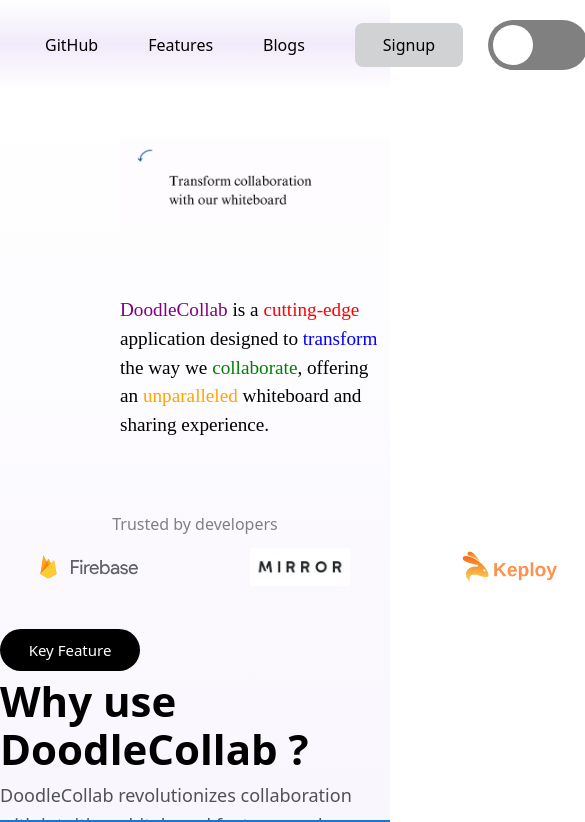
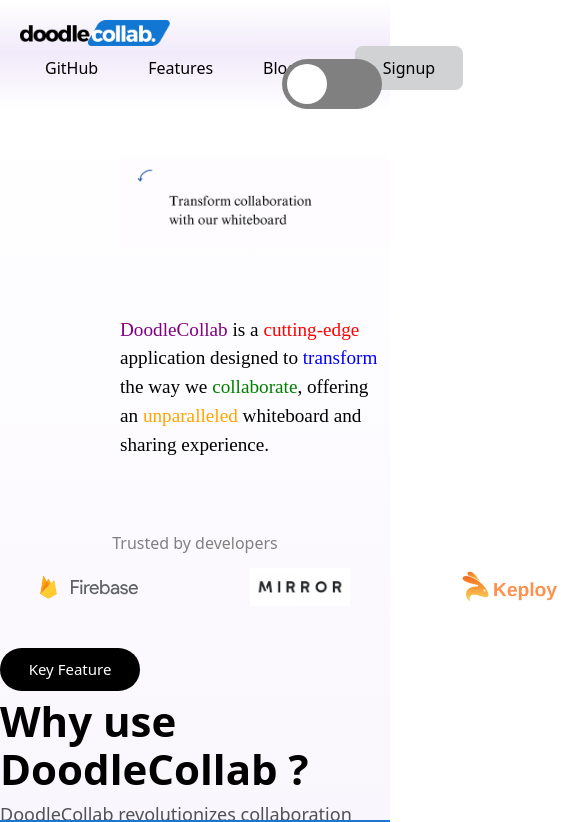
Before and after one commit to WikiPortal/DoodleCollab, a React (Vite) app: page / in a window 390 px wide. Shown: the top 822 px of the page, 585 px wide, since content can reach past the window. Built offline with nearby package versions, Linux system fonts and the light colour scheme.

Commit message:
resolved nav bar

```diff
--- a/src/constants/Navbar/navbar.css
+++ b/src/constants/Navbar/navbar.css
@@ -107,3 +107,18 @@
   width: 60px;
 
 }
+@media screen and (max-width: 600px) {
+  .navbar {
+    float: none;
+    display: block;
+    width: 100%;
+    text-align: left;
+
+  }
+  .nav-toggle {
+    transform: translate(-50%,-50%);
+   position: fixed;
+   top: 10%;
+   left: 85%;
+  }
+}
```
